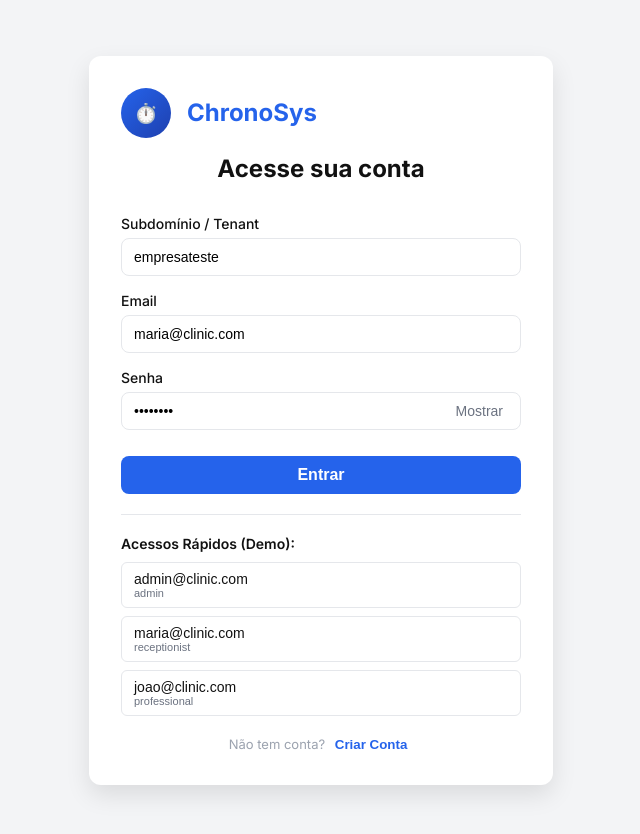
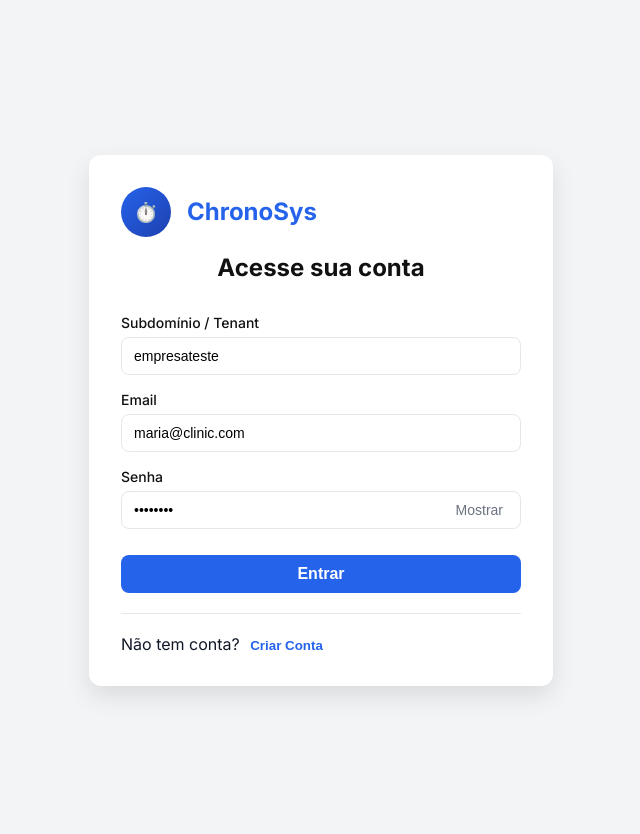
Before and after one commit to Clinica-de-fisioterapia/backend-frontend, a React (Vite) app in the folder Frontend/: page /login in a window 1280 px wide. Shown: the top 834 px of the page, without its empty margins (319-959 px from the left). Built offline with nearby package versions, Linux system fonts and the light colour scheme.

Commit message:
Login Modificado

```diff
--- a/Frontend/src/features/auth/pages/Login.tsx
+++ b/Frontend/src/features/auth/pages/Login.tsx
@@ -6,12 +6,6 @@ import { ROLE_ROUTES } from '../../../constants/roles';
 import { Logo } from '../../../components/common/Logo';
 import { Alert } from '../../../components/common/Alert';
 import { LoadingSpinner } from '../../../components/common/LoadingSpinner';
-
-const demoAccounts = [
-  { email: 'admin@clinic.com', role: 'admin' },
-  { email: 'maria@clinic.com', role: 'receptionist' },
-  { email: 'joao@clinic.com', role: 'professional' },
-];
 
 export default function Login() {
   const [email, setEmail] = useState('maria@clinic.com');
@@ -46,13 +40,6 @@ export default function Login() {
     } finally {
       setLoading(false);
     }
-  };
-
-  const handleDemoLogin = (acc: typeof demoAccounts[0]) => {
-    setEmail(acc.email);
-    setPassword('senha123');
-    setTenant('empresateste');
-    // A submissão será feita manualmente ou o usuário clica em Entrar
   };
 
   return (
@@ -248,49 +235,6 @@ export default function Login() {
           </button>
         </form>
         <div style={{ marginTop: '20px', borderTop: '1px solid #e5e7eb', paddingTop: '20px' }}>
-          <p style={{
-            margin: '0 0 10px 0',
-            fontSize: '14px',
-            fontWeight: '600',
-            color: '#111'
-          }}>
-            Acessos Rápidos (Demo):
-          </p>
-          <div style={{ display: 'flex', flexDirection: 'column', gap: '8px' }}>
-            {demoAccounts.map((account) => (
-              <button
-                key={account.email}
-                type="button"
-                onClick={() => handleDemoLogin(account)}
-                style={{
-                  textAlign: 'left',
-                  padding: '8px 12px',
-                  borderRadius: '6px',
-                  border: '1px solid #e5e7eb',
-                  background: 'none',
-                  transition: 'background 0.2s'
-                }}
-                onMouseEnter={(e) => e.currentTarget.style.background = '#f3f4f6'}
-                onMouseLeave={(e) => e.currentTarget.style.background = 'none'}
-              >
-                <div style={{ fontSize: '14px', fontWeight: '500', color: '#111' }}>
-                  {account.email}
-                </div>
-                <div style={{ fontSize: '11px', color: '#6b7280' }}>
-                  {account.role}
-                </div>
-              </button>
-            ))}
-          </div>
-        </div>
-        <div
-          style={{
-            marginTop: '20px',
-            textAlign: 'center',
-            fontSize: '13px',
-            color: '#9ca3af',
-          }}
-        >
           Não tem conta?{' '}
           <button
             type="button"
```
